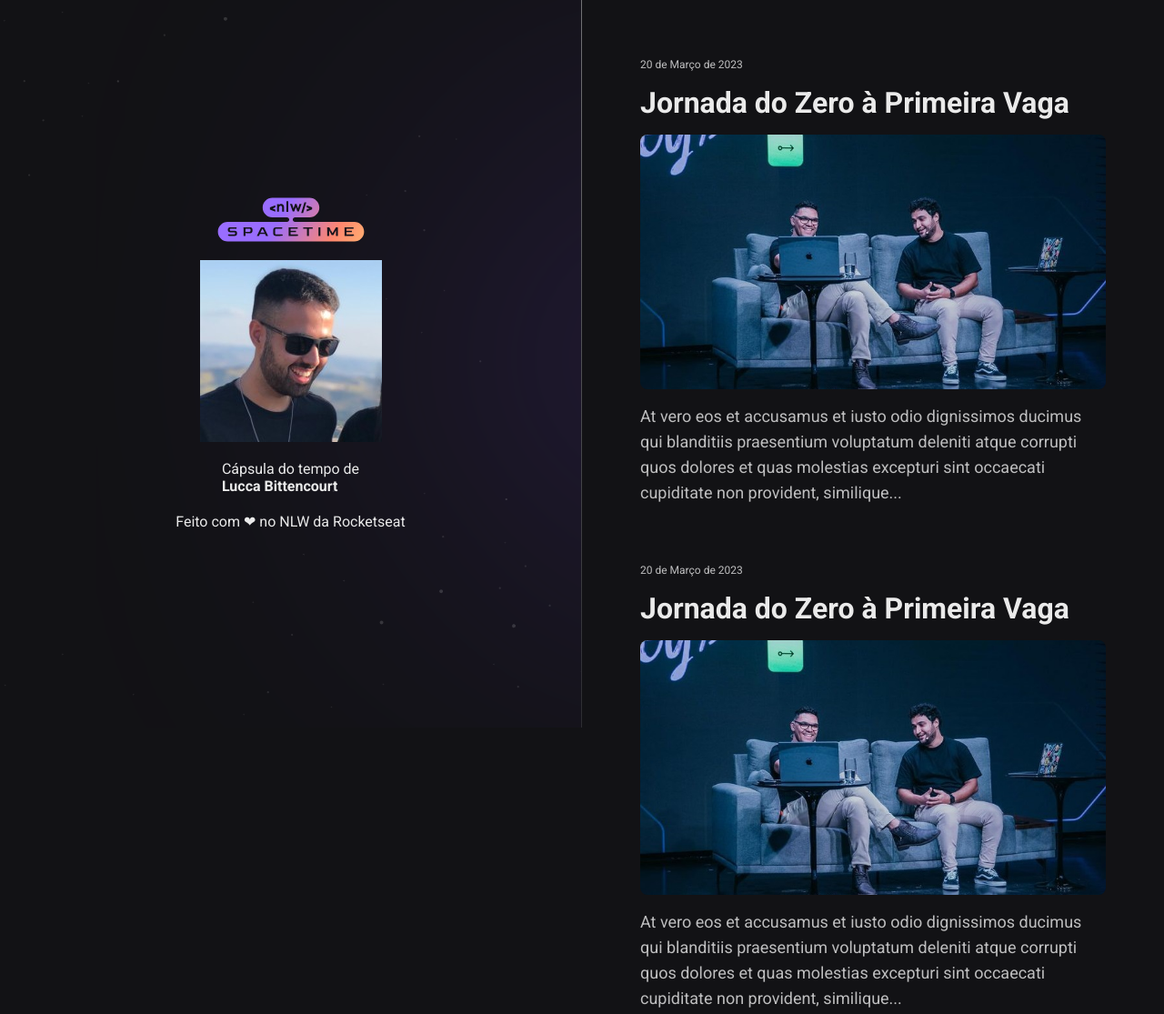
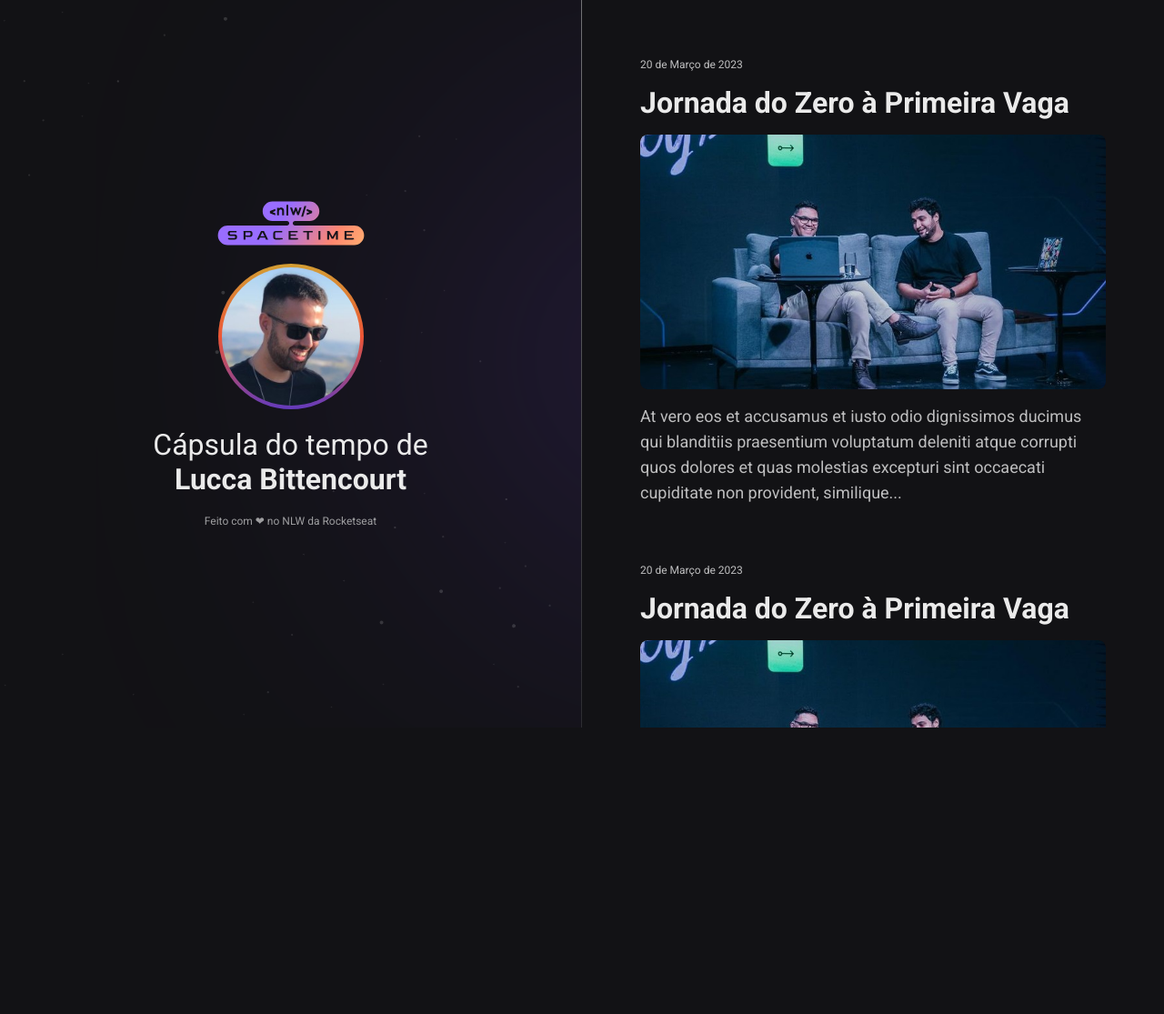
Before and after one commit to luccabittencourt/NLW-Spacetime, a plain HTML site: page index.html in a window 1280 px wide. Shown: the top 1115 px of the page at 91% size. After the commit the page ends 800 px from the top, so only its background shows below. Drawn offline with Linux system fonts and the light colour scheme.

Commit message:
feat: webkit and animation

```diff
--- a/index.html
+++ b/index.html
@@ -47,10 +47,12 @@
 
         <h1>Jornada do Zero à Primeira Vaga</h1>
 
+        <div>
           <img
             src="./assets/jornada.png"
             alt="Rodrigo e Mayk apresentando o evento Jornada do Zero à Primeira Vaga"
           />
+        </div>
 
         <p>
           At vero eos et accusamus et iusto odio dignissimos ducimus qui
@@ -69,10 +71,12 @@
 
         <h1>Jornada do Zero à Primeira Vaga</h1>
 
+        <div>
           <img
             src="./assets/jornada.png"
             alt="Rodrigo e Mayk apresentando o evento Jornada do Zero à Primeira Vaga"
           />
+        </div>
 
         <p>
           At vero eos et accusamus et iusto odio dignissimos ducimus qui
@@ -91,10 +95,12 @@
 
         <h1>Jornada do Zero à Primeira Vaga</h1>
 
+        <div>
           <img
             src="./assets/jornada.png"
             alt="Rodrigo e Mayk apresentando o evento Jornada do Zero à Primeira Vaga"
           />
+        </div>
 
         <p>
           At vero eos et accusamus et iusto odio dignissimos ducimus qui
--- a/style.css
+++ b/style.css
@@ -2,6 +2,29 @@
   margin: 0;
   padding: 0;
   box-sizing: border-box;
+}
+
+::-webkit-scrollbar {
+  width: 8px;
+}
+
+::-webkit-scrollbar-track {
+  background-color: #2c2c31;
+}
+
+::-webkit-scrollbar-thumb {
+  background-color: #9e9ea0;
+}
+
+@keyframes entering {
+  from {
+    opacity: 0;
+    transform: translateY(-200px);
+  }
+  to {
+    opacity: 1;
+    transform: translateY(0);
+  }
 }
 
 body {
@@ -18,6 +41,9 @@ body {
 nav {
   padding: 64px;
   grid-area: timeline;
+
+  overflow-y: scroll;
+  animation: entering 0.7s ease-in-out;
 }
 
 .memory {
@@ -44,6 +70,19 @@ nav {
   height: 280px;
   object-fit: cover;
   border-radius: 8px;
+
+  transition: transform 0.3s ease-in-out;
+}
+
+.memory div {
+  width: 100%;
+  height: 280px;
+  overflow: hidden;
+  border-radius: 8px;
+}
+
+.memory:hover img {
+  transform: scale(1.1);
 }
 
 .memory p {
@@ -69,3 +108,27 @@ aside {
   background-repeat: no-repeat;
   background-size: auto 100;
 }
+
+aside * {
+  animation: entering 0.7s ease-in-out;
+}
+
+aside img:nth-child(2) {
+  width: 160px;
+  height: 160px;
+  border-radius: 50%;
+
+  border: 4px solid transparent;
+  background: linear-gradient(#d39e33, #ed5636, #633bbc) padding-box,
+    linear-gradient(#d39e33, #ed5636, #633bbc) border-box;
+}
+
+aside p {
+  font-size: 32px;
+  text-align: center;
+}
+
+aside span {
+  font-size: 12px;
+  color: #9e9ea0;
+}
```
Lines whose indentation alone changed are shown as unchanged.
